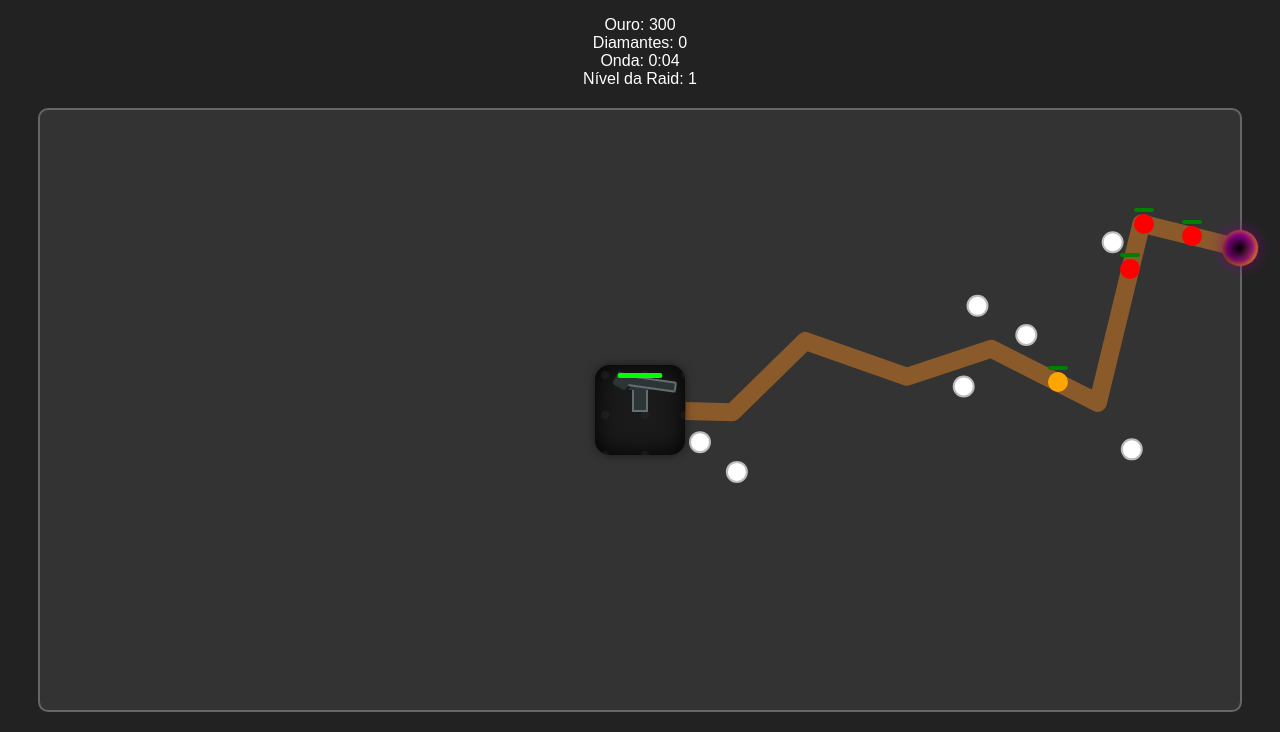
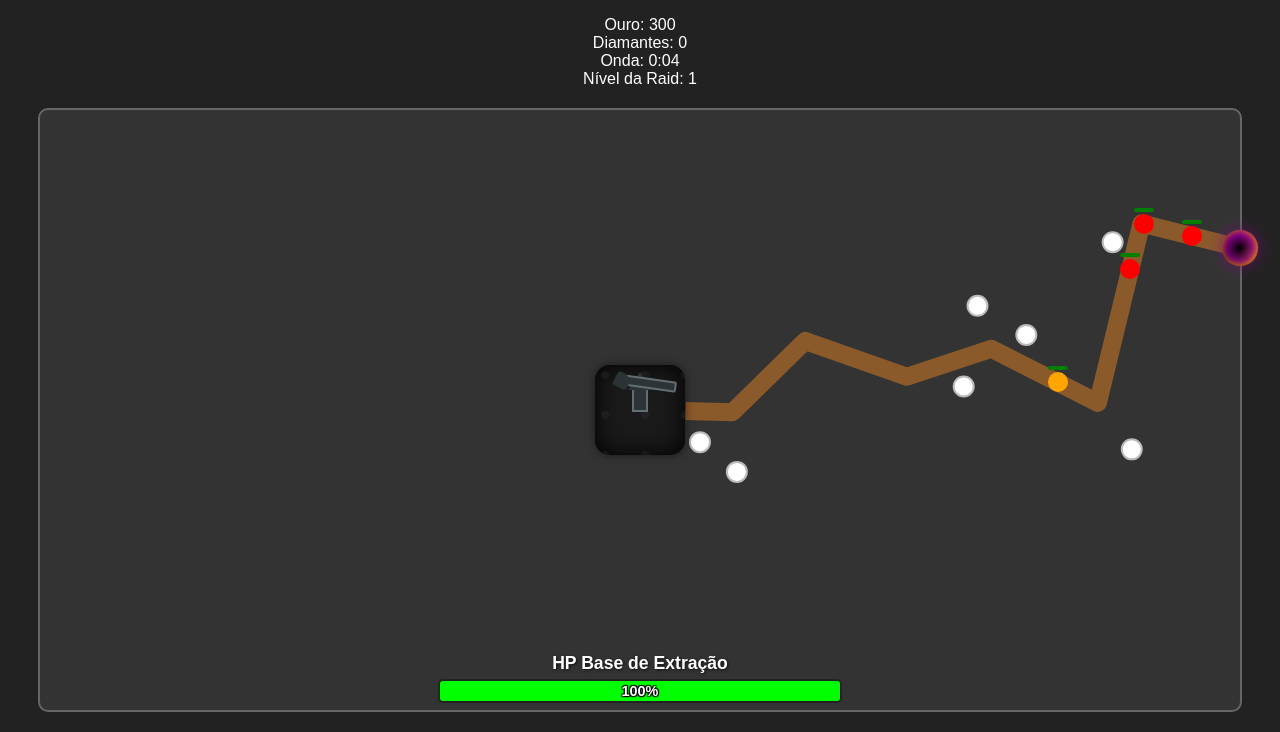
Before and after one commit to NecroKills/idle-torre-blight, a plain HTML site: page index.html in a window 1280 px wide. Shown: the part 87-819 px from the top of the page. Drawn offline with Linux system fonts and the light colour scheme.

Commit message:
adiciona a vida da base na parte inferior da tela, com um tamanho grande para facilitar o ui/ux. Além de definir um fim de jogo mais bonito

```diff
--- a/game.js
+++ b/game.js
@@ -1,7 +1,8 @@
 const gameArea = document.getElementById("game");
 const goldDisplay = document.getElementById("gold");
 const waveDisplay = document.getElementById("wave");
-const castleHpBarInner = document.querySelector("#castleHpBar > div");
+const castleHpBarInner = document.querySelector("#castleHpBar > div:last-child");
+const castleHpPercentage = document.getElementById("castleHpPercentage");
 const raidLevelDisplay = document.getElementById("raidLevel");
 const nextRaidBtn = document.getElementById("nextRaidBtn");
 const diamondsDisplay = document.getElementById("diamonds");
@@ -39,8 +40,12 @@ let castleMaxHp = 100;
 let castleHp = castleMaxHp;
 
 function updateCastleHp() {
-  const perc = Math.max(0, (castleHp / castleMaxHp) * 100);
+  // Guard clause para evitar múltiplas execuções de 'game over'
+  if (raidEnded) return;
+
+  const perc = Math.round(Math.max(0, (castleHp / castleMaxHp) * 100));
   castleHpBarInner.style.width = perc + "%";
+  castleHpPercentage.textContent = `${perc}%`;
 
   // Altera a cor da barra de vida
   if (perc > 50) {
@@ -51,10 +56,16 @@ function updateCastleHp() {
     castleHpBarInner.style.backgroundColor = 'red';
   }
 
-  if (castleHp <= 0 && !raidEnded) {
+  if (castleHp <= 0) {
     raidEnded = true;
+    pauseGame(); // Pausa o jogo imediatamente para parar todas as outras ações.
 
-    // Cria um overlay de game over para não bloquear a renderização
+    // Força a atualização final da UI
+    castleHpBarInner.style.width = '0%';
+    castleHpPercentage.textContent = '0%';
+
+    // Adia a sobreposição de fim de jogo para garantir que a UI seja renderizada.
+    setTimeout(() => {
         const gameOverOverlay = document.createElement('div');
         gameOverOverlay.id = 'gameOverOverlay';
         gameOverOverlay.innerHTML = `
@@ -64,11 +75,11 @@ function updateCastleHp() {
         `;
         gameArea.appendChild(gameOverOverlay);
 
-    // Pausa o jogo e recarrega após um delay
-    pauseGame();
+        // Um segundo timeout para o recarregamento.
         setTimeout(() => {
             location.reload();
         }, 3000);
+    }, 50); // Um pequeno delay para a renderização.
   }
 }
 updateCastleHp();
--- a/index.html
+++ b/index.html
@@ -21,7 +21,6 @@
     <canvas id="pathsCanvas" width="1200" height="600" style="position:absolute;left:0;top:0;z-index:0;"></canvas>
     <div id="castle">
       <div class="oil-pool"></div>
-      <div id="castleHpBar"><div></div></div>
       <div class="pumpjack-frame"></div>
       <div class="pumpjack-beam-container">
           <div class="pumpjack-beam">
@@ -30,6 +29,14 @@
       </div>
     </div>
     <div id="radialMenu" style="display:none; position:absolute;"></div>
+  </div>
+
+  <div id="bottom-hud">
+    <div id="hudTitle">HP Base de Extração</div>
+    <div id="castleHpBar">
+        <div id="castleHpPercentage">100%</div>
+        <div></div>
+    </div>
   </div>
 
   <div id="helpModal" class="modal">
--- a/styles.css
+++ b/styles.css
@@ -345,15 +345,50 @@ body {
     transform: rotate(20deg);
 }
 
+#bottom-hud {
+    position: fixed;
+    bottom: 0;
+    left: 50%;
+    transform: translateX(-50%);
+    width: 400px;
+    padding: 10px;
+    display: flex;
+    flex-direction: column;
+    align-items: center;
+    z-index: 100;
+}
+
+#hudTitle {
+    color: #fff;
+    font-size: 1.1em;
+    font-weight: bold;
+    margin-bottom: 5px;
+    text-shadow: 1px 1px 3px rgba(0,0,0,0.7);
+}
+
+#castleHpPercentage {
+    position: absolute;
+    width: 100%;
+    height: 100%;
+    left: 0;
+    top: 0;
+    display: flex;
+    justify-content: center;
+    align-items: center;
+    color: #fff;
+    font-size: 0.9em;
+    font-weight: bold;
+    text-shadow: 1px 1px 1px #000, -1px -1px 1px #000, 1px -1px 1px #000, -1px 1px 1px #000;
+    z-index: 5; /* Para ficar sobre a barra interna */
+}
+
 #castleHpBar {
-  position: absolute;
-  top: 8px;
-  left: 50%;
-  transform: translateX(-50%);
-  width: 45px;
-  height: 5px;
+  position: relative; /* Necessário para posicionar o texto dentro */
+  width: 100%;
+  height: 20px;
   background: #444;
-  border-radius: 3px;
+  border-radius: 5px;
+  border: 2px solid #222;
   overflow: hidden;
   z-index: 4;
 }
```
Lines whose indentation alone changed are shown as unchanged.
